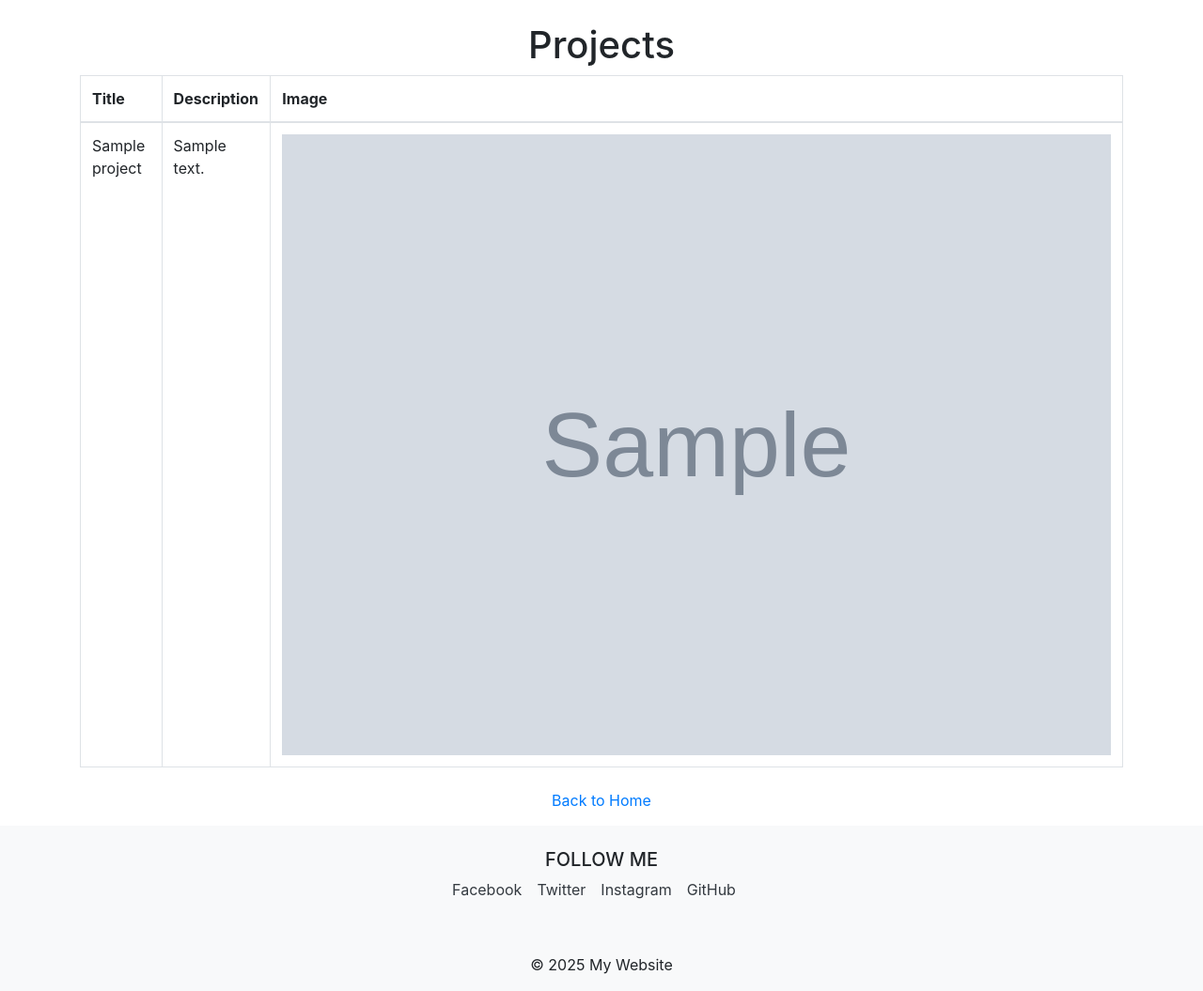
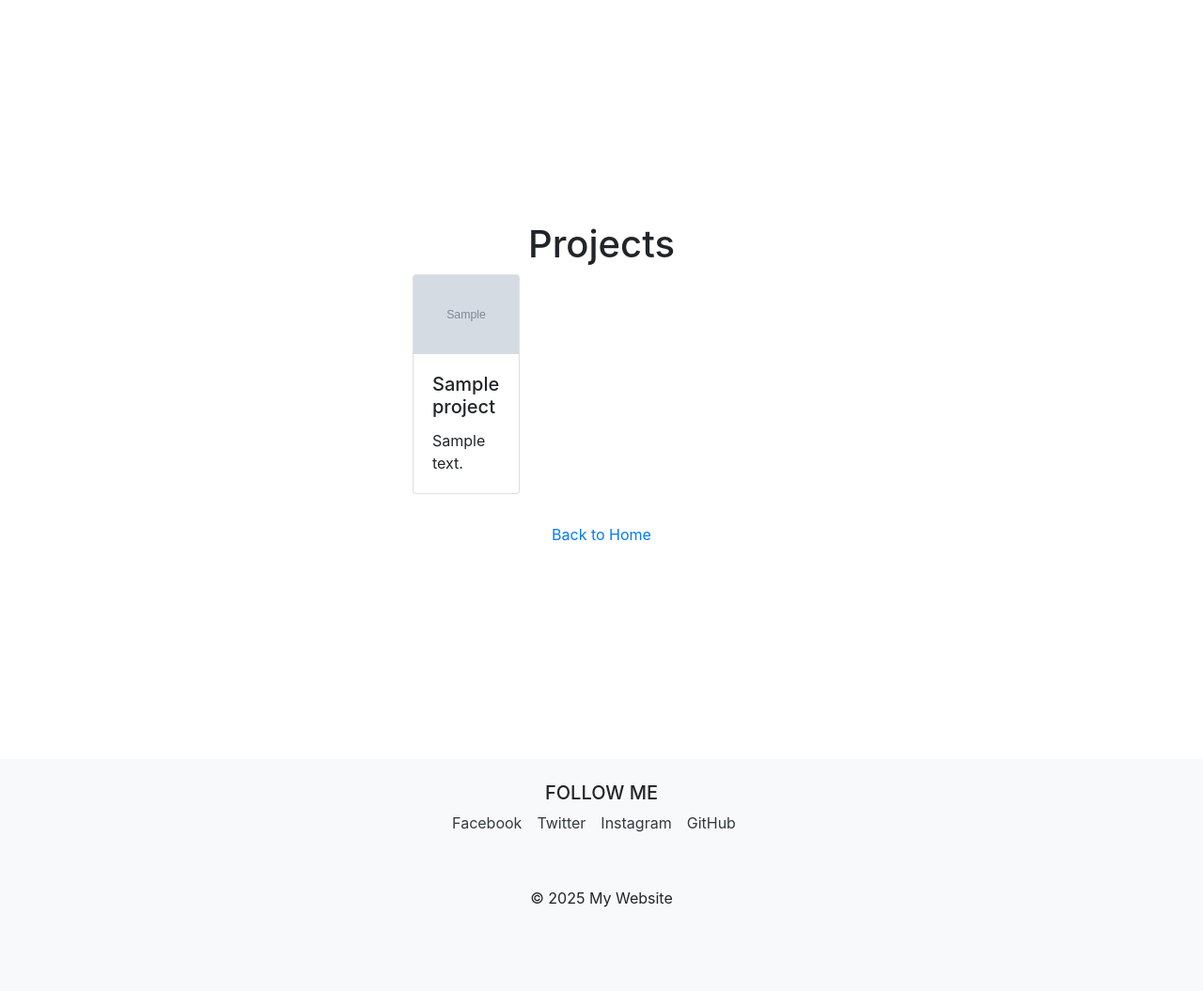
Before and after one commit to yared22/portofolio, a PHP site: page /project.php in a window 1280 px wide. Shown: the part 56-1111 px from the top of the page at 94% size. After the commit the page ends 1022 px from the top, so only its background shows below. Run offline with PHP 8.4, Linux system fonts and the light colour scheme; tables that the repository leaves empty hold one stand-in row (values such as "Sample post"); grey boxes marked "Sample" are stand-in pictures.

Commit message:
refactor project and services pages to use card layout for better presentation

```diff
--- a/project.php
+++ b/project.php
@@ -20,7 +20,7 @@ $result = mysqli_query($conn, "SELECT * FROM projects");
     </button>
     <div class="collapse navbar-collapse" id="navbarNav">
         <ul class="navbar-nav">
-        <li class="nav-item">
+            <li class="nav-item">
                 <a class="nav-link" href="project.php">Projects</a>
             </li>
             <li class="nav-item">
@@ -44,25 +44,19 @@ $result = mysqli_query($conn, "SELECT * FROM projects");
 
 <div class="container d-flex flex-column justify-content-center align-items-center" style="min-height: 100vh;">
     <h1 class="mt-4">Projects</h1>
-
-    <table class="table table-bordered">
-        <thead>
-            <tr>
-                <th>Title</th>
-                <th>Description</th>
-                <th>Image</th>
-            </tr>
-        </thead>
-        <tbody>
-            <?php while ($row = mysqli_fetch_assoc($result)) { ?>
-            <tr>
-                <td><?php echo $row['title']; ?></td>
-                <td><?php echo $row['description']; ?></td>
-                <td><img src="<?php echo $row['image_url']; ?>" alt="Project Image" width="9000" class="img-fluid"></td>
-            </tr>
-            <?php } ?>
-        </tbody>
-    </table>
+    <div class="row">
+        <?php while ($row = mysqli_fetch_assoc($result)) { ?>
+        <div class="col-md-4">
+            <div class="card mb-4">
+                <img src="<?php echo $row['image_url']; ?>" alt="Project Image" class="card-img-top img-fluid" style="width: 100%; height: auto;">
+                <div class="card-body">
+                    <h5 class="card-title"><?php echo $row['title']; ?></h5>
+                    <p class="card-text"><?php echo $row['description']; ?></p>
+                </div>
+            </div>
+        </div>
+        <?php } ?>
+    </div>
     <a href="index.php" class="btn btn-link">Back to Home</a>
 </div>
 
```
Also changed, not shown: services.php (+14 -19 lines).
